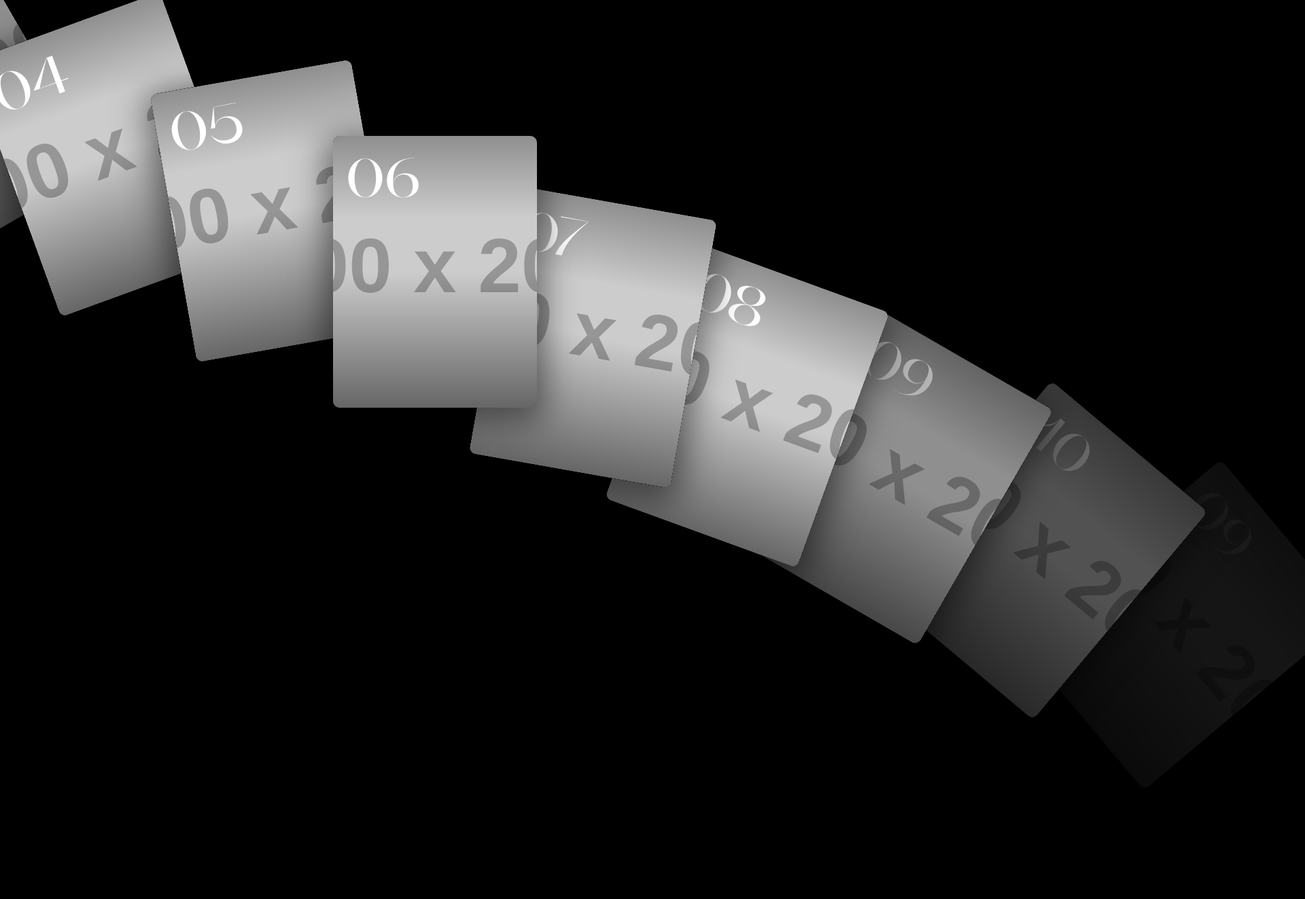
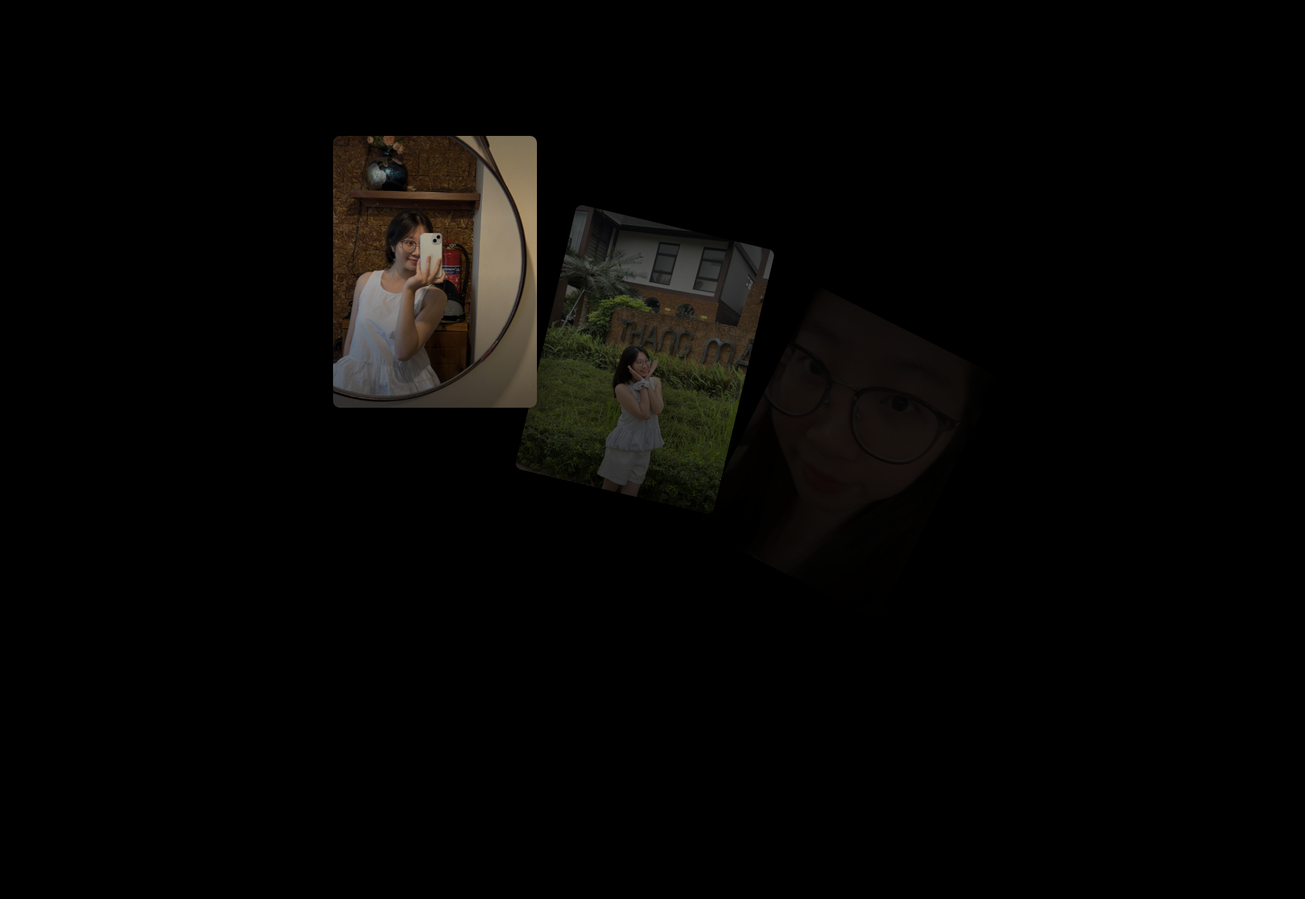
Before and after one commit to nLog0312/hpbd-particle, a plain HTML site: page confessed/accept.html in a window 1280 px wide. Shown: the top 1323 px of the page at 68% size, 1920 px wide, since content can reach past the window. Before the commit the page ends 1260 px from the top, so only its background shows below. Drawn offline with Linux system fonts and the light colour scheme; placeholder pictures from the web are drawn by us.

Commit message:
update confessed

```diff
--- a/confessed/accept.html
+++ b/confessed/accept.html
@@ -31,96 +31,72 @@
     <div class="carousel-item">
         <div class="carousel-box">
             <!-- <div class="title">Hi 👋</div> -->
-            <div class="num">01</div>
-			<img alt="" src="https://placehold.co/400x200" />
+            <!-- <div class="num">01</div> -->
+			<img alt="" src="./../assets/confessed/dtc1.jpg" />
         </div>
     </div>
 
     <div class="carousel-item">
         <div class="carousel-box">
             <!-- <div class="title">I want to tell you Something 😍</div> -->
-            <div class="num">02</div>
-			<img alt="" src="https://placehold.co/400x200" />
+            <!-- <div class="num">02</div> -->
+			<img alt="" src="./../assets/confessed/dtc2.jpg" />
         </div>
     </div>
 
     <div class="carousel-item">
         <div class="carousel-box">
             <!-- <div class="title">Please Keep Dragging 😊 </div> -->
-            <div class="num">03</div>
-			<img alt="" src="https://placehold.co/400x200" />
+            <!-- <div class="num">03</div> -->
+			<img alt="" src="./../assets/confessed/dtc3.jpg" />
         </div>
     </div>
 
 	<div class="carousel-item">
 		<div class="carousel-box">
 			<!-- <div class="title">You are Amazing 🤩 </div> -->
-			<div class="num">04</div>
-			<img alt="" src="https://placehold.co/400x200" />
+			<!-- <div class="num">04</div> -->
+			<img alt="" src="./../assets/confessed/dtc4.jpg" />
         </div>
 	</div>
 
 	<div class="carousel-item">
 		<div class="carousel-box">
 			<!-- <div class="title">Most Beautiful Person on Earth 💯</div> -->
-			<div class="num">05</div>
-			<img alt="" src="https://placehold.co/400x200" />
+			<!-- <div class="num">05</div> -->
+			<img alt="" src="./../assets/confessed/dtc5.jpg" />
         </div>
 	</div>
 
 	<div class="carousel-item">
 		<div class="carousel-box">
 			<!-- <div class="title">And Cutest 🎀</div> -->
-			<div class="num">06</div>
-			<img alt="" src="https://placehold.co/400x200" />
+			<!-- <div class="num">06</div> -->
+			<img alt="" src="./../assets/confessed/dtc6.jpg" />
         </div>
 	</div>
 
 	<div class="carousel-item">
 		<div class="carousel-box">
 			<!-- <div class="title">And Since i met You 😗 </div> -->
-			<div class="num">07</div>
-			<img alt="" src="https://placehold.co/400x200" />
+			<!-- <div class="num">07</div> -->
+			<img alt="" src="./../assets/confessed/dtc7.jpg" />
         </div>
 	</div>
 
 	<div class="carousel-item">
 		<div class="carousel-box">
 			<!-- <div class="title">I feel very Lucky Everyday 😇</div> -->
-			<div class="num">08</div>
-			<img alt="" src="https://placehold.co/400x200" />
+			<!-- <div class="num">08</div> -->
+			<img alt="" src="./../assets/confessed/dtc8.jpg" />
         </div>
 	</div>
 
 	<div class="carousel-item">
 		<div class="carousel-box">
 			<!-- <div class="title">and I have Crush on You 🥰</div> -->
-			<div class="num">09</div>
-			<img alt="" src="https://placehold.co/400x200" />
-        </div>
-	</div>
-
-	<div class="carousel-item">
-		<div class="carousel-box">
-			<!-- <div class="title">I love You ❤️</div> -->
-			<div class="num">10</div>
-			<img alt="" src="https://placehold.co/400x200" />
-        </div>
-	</div>
-
-	<div class="carousel-item">
-		<div class="carousel-box">
-			<!-- <div class="title">and I have Crush on You 🥰</div> -->
-			<div class="num">09</div>
-			<img alt="" src="https://placehold.co/400x200" />
-        </div>
-	</div>
-
-	<div class="carousel-item">
-		<div class="carousel-box">
-			<!-- <div class="title">I love You ❤️</div> -->
-			<div class="num">10</div>
-			<img alt="" src="https://placehold.co/400x200" />
+			<!-- <div class="num">09</div> -->
+			<img alt="" src="./../assets/confessed/dtc9.jpg" />
         </div>
 	</div>
 </div>
--- a/js/confessed/accept.js
+++ b/js/confessed/accept.js
@@ -8,7 +8,7 @@ window.onload = () => {
     }, 3500);
 }
 
-let progress = 50
+let progress = 0
 let startX = 0
 let active = 0
 let isDown = false
@@ -71,10 +71,10 @@ const handleMouseUp = () => {
     isDown = false
 }
 
-document.addEventListener('mousewheel', handleWheel)
+document.addEventListener('wheel', handleWheel, { passive: true })
 document.addEventListener('mousedown', handleMouseDown)
 document.addEventListener('mousemove', handleMouseMove)
 document.addEventListener('mouseup', handleMouseUp)
 document.addEventListener('touchstart', handleMouseDown)
-document.addEventListener('touchmove', handleMouseMove)
+document.addEventListener('touchmove', handleMouseMove, { passive: true })
 document.addEventListener('touchend', handleMouseUp)
```
Also changed, not shown: confessed/index.html (+2 -2 lines), assets/confessed/dtc1.jpg (added), assets/confessed/dtc2.jpg (added), assets/confessed/dtc3.jpg (added), assets/confessed/dtc4.jpg (added), assets/confessed/dtc5.jpg (added), assets/confessed/dtc6.jpg (added), assets/confessed/dtc7.jpg (added), assets/confessed/dtc8.jpg (added), assets/confessed/dtc9.jpg (added).
